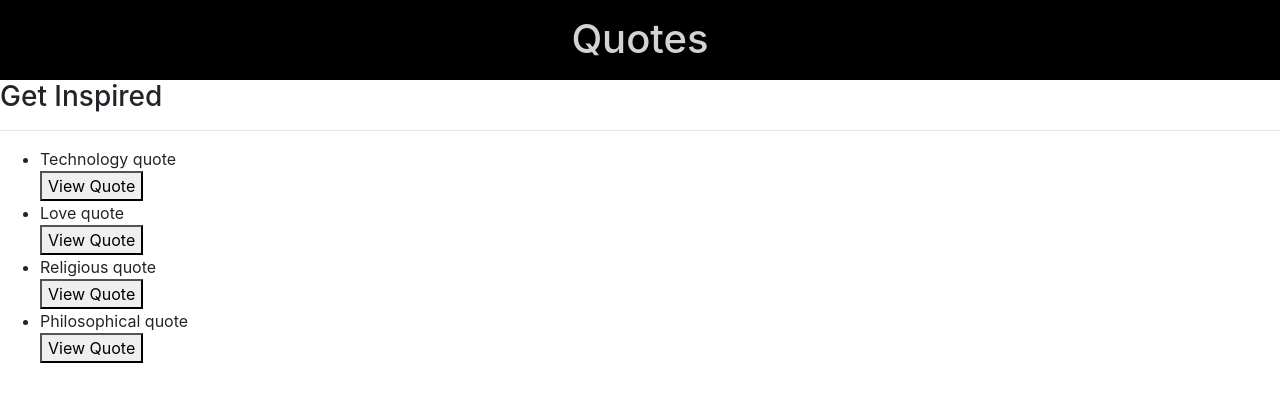
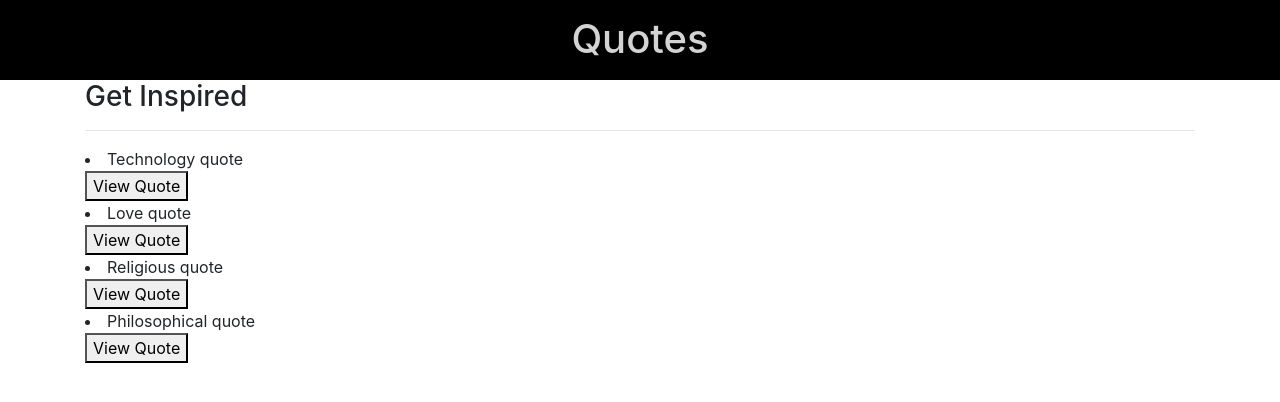
Before and after one commit to LeoAmby/Quotes, an Angular app in the folder Documents/MoringaSchool-Projects/Core-Projects/Quotes/: page / in a window 1280 px wide. Shown: the top 402 px of the page. Built offline with nearby package versions, Linux system fonts and the light colour scheme.

Commit message:
style page using bootstrap

```diff
--- a/Documents/MoringaSchool-Projects/Core-Projects/Quotes/src/app/quotes/quotes.component.html
+++ b/Documents/MoringaSchool-Projects/Core-Projects/Quotes/src/app/quotes/quotes.component.html
@@ -1,11 +1,13 @@
-<div>
+<div class="container">
   <h3>Get Inspired</h3>
   <hr>
-  <ul>
-    <div *ngFor='let quote of quotes; let i = index'>
-      <li>{{quote.name}}</li>
-      <button (click)='toggleDetails(i)'>View Quote</button>
-      <app-quote-detail *ngIf='quote.showDescription' bind-quote='quote'></app-quote-detail>
+  <div class="row">
+    <div class="col-md-6">
+      <div *ngFor='let quote of quotes; let i = index'>
+        <li>{{quote.name}}</li>
+        <button (click)='toggleDetails(i)'>View Quote</button>
+        <app-quote-detail *ngIf='quote.showDescription' bind-quote='quote'></app-quote-detail>
+      </div>
     </div>
-  </ul>
+  </div>
 </div>
```
